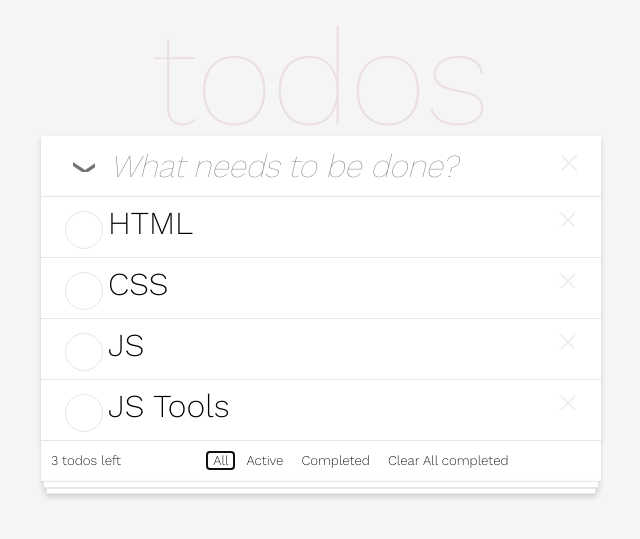
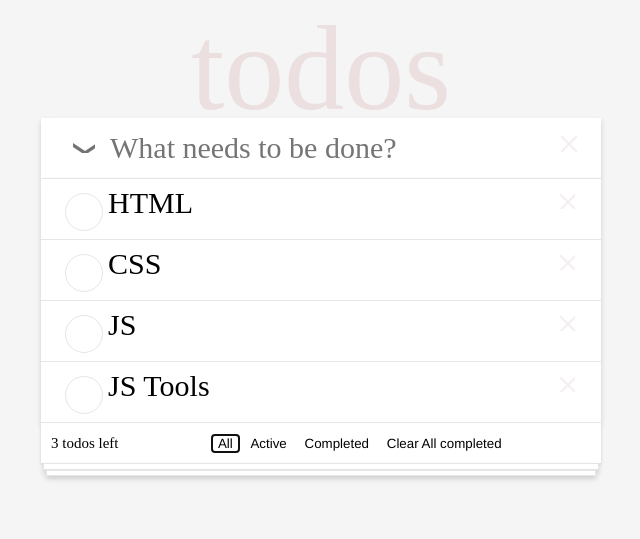
Before and after one commit to ok-technopolis/anisimov_vlad, a plain HTML site: page index.html in a window 1280 px wide. Shown: the whole page, without its empty margins (319-959 px from the left). Drawn offline with Linux system fonts and the light colour scheme.

Commit message:
Edited fonts and delete fix height of todo-main

```diff
--- a/styles/base/base.css
+++ b/styles/base/base.css
@@ -8,14 +8,15 @@ body {
 }
 
 .todos-title{
-	font-family: Thin;
-	font-size: 100pt;
+	font-family: 'Helvetica Neue', Arial, sans-serif;
+	font-family: italic;
+	font-weight: 100;
+	font-size: 120px;
 	color: #ebdfdf;
 	margin-bottom: -20px;
 }
 
 .todos-main{
-	height: 400px;
 	max-height: 80%;
 	width: 560px;
 	max-width: 80%;
--- a/styles/base/button/button.css
+++ b/styles/base/button/button.css
@@ -1,7 +1,7 @@
 button {
 	border: 1px solid white;
-	font-family: Light;
-	font-size: 10pt;
+	font-family: 'Helvetica Neue', Arial, sans-serif;
+	font-weight: 100;
 	background-color: white;
 }
 
--- a/styles/base/placeholder/placeholder.css
+++ b/styles/base/placeholder/placeholder.css
@@ -1,11 +1,11 @@
 input::-webkit-input-placeholder {
-	font-family: Thin;
-	font-style: italic;
-	font-size: 24pt;
+	font-family: 'Helvetica Neue', Arial, sans-serif;
+	font-family: italic;
+	font-weight: 100;
 }
 
 input::-moz-placeholder {
-	font-family: Thin;
-	font-style: italic;
-	font-size: 24pt;
+	font-family: 'Helvetica Neue', Arial, sans-serif;
+	font-family: italic;
+	font-weight: 100;
 }
--- a/styles/base/textarea/textarea.css
+++ b/styles/base/textarea/textarea.css
@@ -7,6 +7,8 @@ textarea{
 	top: 5px;
 	min-height: 50px;
 	height: 50px;
-	font-family: Light;
-	font-size: 24pt;
+	font-family: 'Helvetica Neue', Arial, sans-serif;
+	font-family: italic;
+	font-weight: 100;
+	font-size: 30px;
 }
--- a/styles/base/todos-actions-bar/todos-actions-bar.css
+++ b/styles/base/todos-actions-bar/todos-actions-bar.css
@@ -2,7 +2,9 @@
 	line-height: 40px;
 	min-height: 40px;
 	background-color: white;
-	font-family: Light;
-	font-size: 10pt;
+	font-family: 'Helvetica Neue', Arial, sans-serif;
+	font-family: italic;
+	font-weight: 100;
+	font-size: 15px;
 	box-shadow: 0 2px 3px #cecece;
 }
--- a/styles/base/todos-add/input.css
+++ b/styles/base/todos-add/input.css
@@ -5,6 +5,8 @@
 	min-height: 50px;
 	position: relative;
 	width: 80%;
-	font-family: Thin;
-	font-size: 24pt;
+	font-family: 'Helvetica Neue', Arial, sans-serif;
+	font-family: italic;
+	font-weight: 100;
+	font-size: 30px;
 }
```
